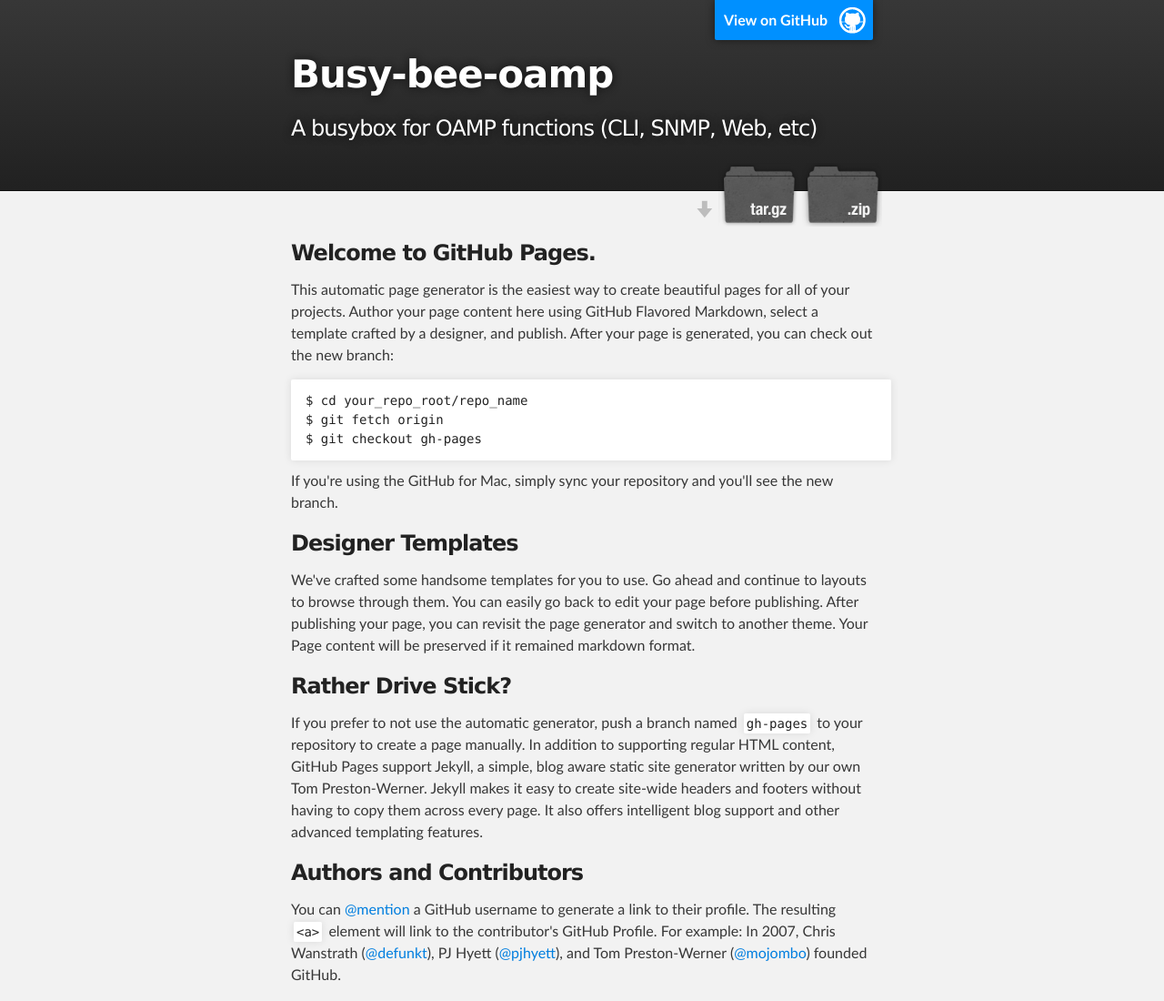
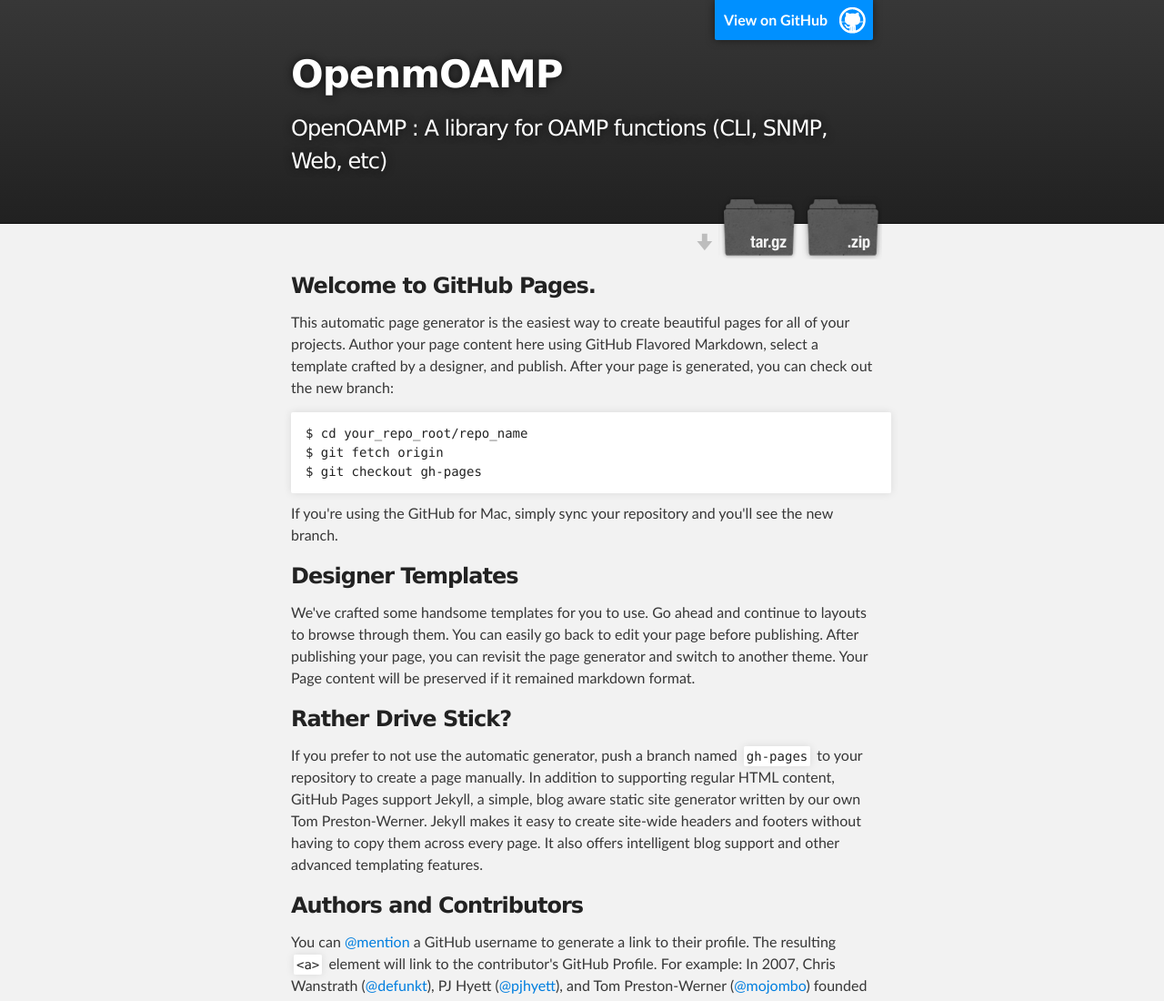
Before and after one commit to embeddeddeveloper/OpenOAMP, a plain HTML site: page index.html in a window 1280 px wide. Shown: the top 1100 px of the page at 91% size. Drawn offline with Linux system fonts and the light colour scheme.

Commit message:
Update index.html

```diff
--- a/index.html
+++ b/index.html
@@ -18,8 +18,8 @@
         <header class="inner">
           <a id="forkme_banner" href="https://github.com/embeddeddeveloper/busy-bee-oamp">View on GitHub</a>
 
-          <h1 id="project_title">Busy-bee-oamp</h1>
-          <h2 id="project_tagline">A busybox for OAMP functions (CLI, SNMP, Web, etc)</h2>
+          <h1 id="project_title">OpenmOAMP</h1>
+          <h2 id="project_tagline">OpenOAMP : A library for OAMP functions (CLI, SNMP, Web, etc)</h2>
 
             <section id="downloads">
               <a class="zip_download_link" href="https://github.com/embeddeddeveloper/busy-bee-oamp/zipball/master">Download this project as a .zip file</a>
```
